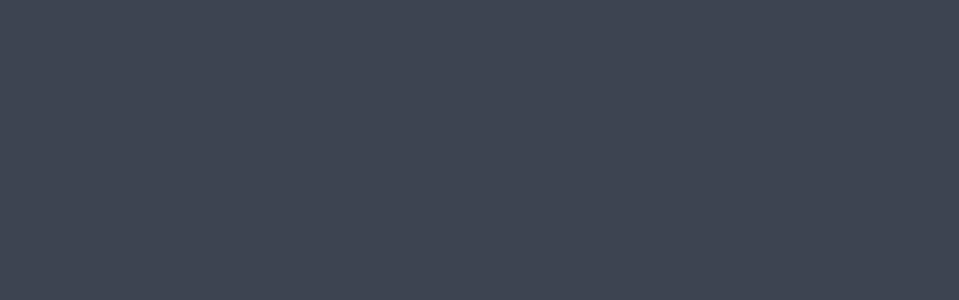
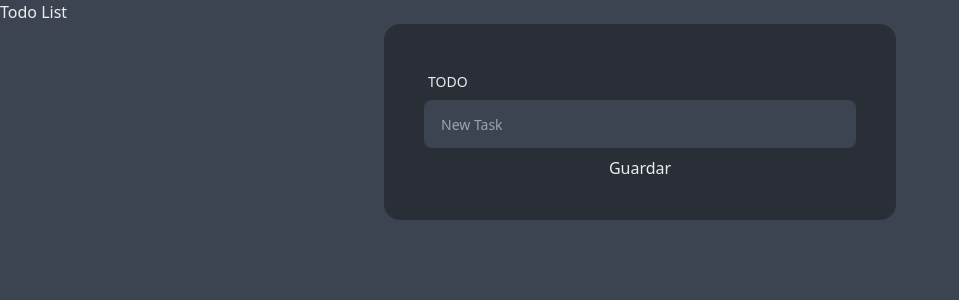
Before and after one commit to OscarVillanueva/pure-react, a React app: page /todolist in a window 1280 px wide. Shown: the top 300 px of the page, without its empty margins (0-959 px from the left). Built offline with nearby package versions, Linux system fonts and the light colour scheme.

Commit message:
:construction: Adding Task to list

```diff
--- a/src/App.tsx
+++ b/src/App.tsx
@@ -10,6 +10,7 @@ import { BrowserRouter as Router, Switch, Route } from 'react-router-dom';
 import Home from 'pages/Home';
 import RedditList from 'pages/RedditList'
 import Counter from 'pages/Counter';
+import TodoList from 'pages/TodoList';
 
 const App = () => {
   return (
@@ -30,6 +31,11 @@ const App = () => {
           path = "/counter"
           component = { Counter }
         />
+        <Route
+          exact
+          path = "/todolist"
+          component = { TodoList }
+        />
       </Switch>
     </Router>
   );
--- /dev/null
+++ b/src/context/TodoListMacine.ts
@@ -0,0 +1,52 @@
+import { createMachine, assign} from 'xstate'
+
+type TodoListEvents =
+  | { type: 'INPUT', data: string }
+  | { type: 'SAVE' }
+
+type TodoListContext = {
+  tasks: string[],
+  task: string
+}
+
+const TodoListMachine = createMachine<TodoListContext, TodoListEvents>(
+  {
+    id: 'TodoList',
+    initial: 'idle',
+    context: {
+      tasks: [],
+      task: ""
+    },
+    states: {
+      idle: {},
+      changed: {
+        on: {
+          SAVE: {
+            target: 'idle',
+            actions: ['onSave']
+          }
+        }
+      }
+    },
+    on: {
+      INPUT: {
+        target: '.changed',
+        actions: ['onChange']
+      }
+    }
+  },
+  {
+    actions: {
+      onChange: assign({ task: (context, event) => event.type === 'INPUT' ? event.data : "" }),
+      onSave: assign((context, event) => {
+        return {
+          ...context,
+          tasks: [ ...context.tasks, context.task ],
+          task: ""
+        }
+      })
+    }
+  }
+)
+
+export default TodoListMachine
--- /dev/null
+++ b/src/pages/TodoList.tsx
@@ -0,0 +1,44 @@
+import React, { ChangeEvent, FC } from 'react'
+import { useMachine } from '@xstate/react';
+
+// Machines
+import TodoListMachine from 'context/TodoListMacine'
+
+const TodoList: FC = () => {
+
+  const [machine, send] = useMachine(TodoListMachine)
+
+  const handleChange = (e: ChangeEvent<HTMLInputElement>) : void => {
+    send({
+      type: 'INPUT',
+      data: e.target.value
+    })
+  }
+
+  return (
+    <div>
+      <h1>Todo List</h1>
+      <form className = "p-10 card bg-base-200 w-2/5 mx-auto">
+        <div className="form-control">
+          <label className="label">
+            <span className="label-text">TODO</span>
+          </label>
+          <input
+            type="text"
+            placeholder = "New Task"
+            className = "input"
+            value = { machine.context.task }
+            onChange = { handleChange }
+          />
+        </div>
+        <input
+          className="bg-transparent mt-2 cursor-pointer"
+          type="submit"
+          value="Guardar"
+        />
+      </form>
+    </div>
+  );
+}
+
+export default TodoList;
```
